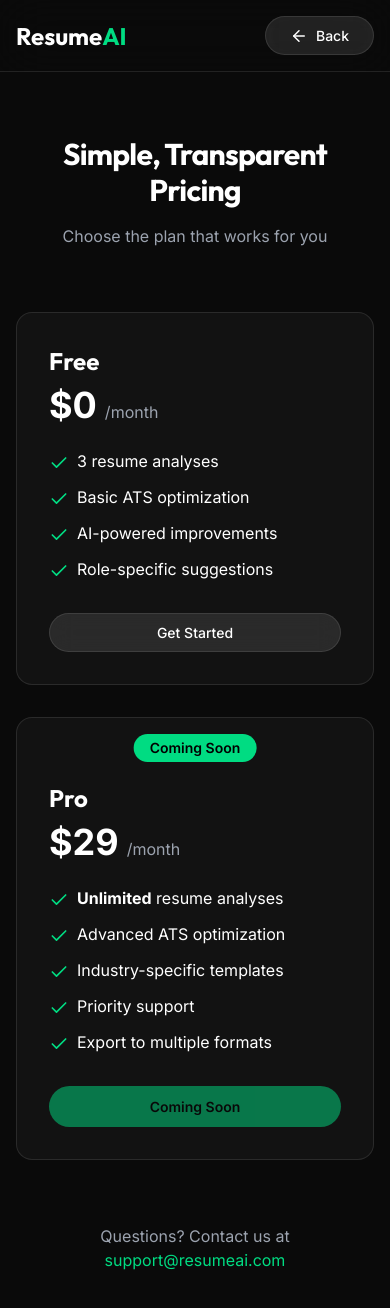
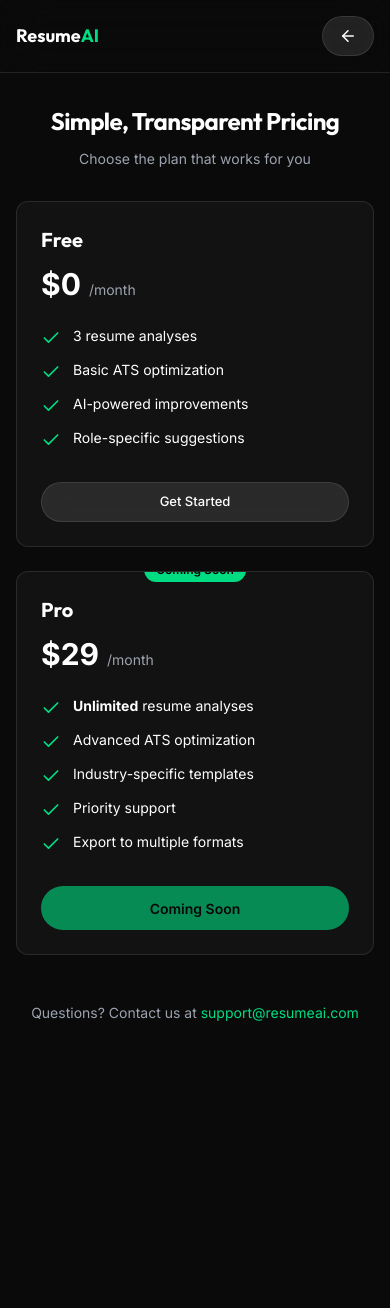
Before and after one commit to Tanmayjadhav2305/ResumeAI, a React (Create React App) app in the folder frontend/: page /pricing in a window 390 px wide. Shown: the top 1308 px of the page. After the commit the page ends 1055 px from the top, so only its background shows below. Built offline with nearby package versions, Linux system fonts and the light colour scheme.

Commit message:
Improvement: Enhanced frontend responsiveness and UX - mobile-first design, touch-friendly buttons, responsive layouts, improved accessibility

```diff
--- a/frontend/src/App.css
+++ b/frontend/src/App.css
@@ -31,6 +31,10 @@ h1, h2, h3, h4, h5, h6 {
   border: none;
   cursor: pointer;
   font-size: 1rem;
+  min-height: 48px;
+  display: inline-flex;
+  align-items: center;
+  justify-content: center;
 }
 
 .btn-primary:hover {
@@ -41,6 +45,19 @@ h1, h2, h3, h4, h5, h6 {
 
 .btn-primary:active {
   transform: scale(0.98);
+}
+
+.btn-primary:disabled {
+  opacity: 0.6;
+  cursor: not-allowed;
+}
+
+@media (max-width: 640px) {
+  .btn-primary {
+    padding: 0.625rem 1.25rem;
+    font-size: 0.9375rem;
+    min-height: 44px;
+  }
 }
 
 .btn-secondary {
@@ -54,10 +71,28 @@ h1, h2, h3, h4, h5, h6 {
   transition: all 0.3s;
   cursor: pointer;
   font-size: 0.875rem;
+  min-height: 44px;
+  display: inline-flex;
+  align-items: center;
+  justify-content: center;
+  white-space: nowrap;
 }
 
 .btn-secondary:hover {
   background: rgba(255, 255, 255, 0.2);
+}
+
+.btn-secondary:disabled {
+  opacity: 0.6;
+  cursor: not-allowed;
+}
+
+@media (max-width: 640px) {
+  .btn-secondary {
+    padding: 0.4rem 1rem;
+    font-size: 0.8125rem;
+    min-height: 40px;
+  }
 }
 
 .glass-card {
@@ -65,11 +100,18 @@ h1, h2, h3, h4, h5, h6 {
   border: 1px solid rgba(255, 255, 255, 0.1);
   border-radius: 1rem;
   overflow: hidden;
-  transition: border-color 0.3s;
+  transition: border-color 0.3s, transform 0.3s;
 }
 
 .glass-card:hover {
   border-color: rgba(0, 220, 130, 0.5);
+  transform: translateY(-2px);
+}
+
+@media (max-width: 640px) {
+  .glass-card {
+    border-radius: 0.75rem;
+  }
 }
 
 .score-ring-container {
@@ -149,7 +191,7 @@ h1, h2, h3, h4, h5, h6 {
 .upload-zone {
   border: 2px dashed rgba(255, 255, 255, 0.2);
   border-radius: 1rem;
-  padding: 2rem;
+  padding: 2rem 1rem;
   text-align: center;
   transition: all 0.3s;
   cursor: pointer;
@@ -165,8 +207,33 @@ h1, h2, h3, h4, h5, h6 {
   background: rgba(0, 220, 130, 0.1);
 }
 
+@media (max-width: 640px) {
+  .upload-zone {
+    padding: 1.5rem 1rem;
+  }
+}
+
 input[type="file"] {
   display: none;
+}
+
+input[type="email"],
+input[type="text"],
+textarea {
+  font-size: 16px;
+  transition: all 0.3s;
+}
+
+input[type="email"]:focus,
+input[type="text"]:focus,
+textarea:focus {
+  outline: none;
+}
+
+input::-webkit-outer-spin-button,
+input::-webkit-inner-spin-button {
+  -webkit-appearance: none;
+  margin: 0;
 }
 
 .navbar {
@@ -178,12 +245,30 @@ input[type="file"] {
   z-index: 50;
 }
 
+.navbar nav {
+  display: flex;
+  justify-content: space-between;
+  align-items: center;
+}
+
+@media (max-width: 640px) {
+  .navbar {
+    padding: 1rem !important;
+  }
+}
+
 .analysis-card {
   background: #121212;
   border: 1px solid rgba(255, 255, 255, 0.1);
   border-radius: 1rem;
   padding: 1.5rem;
   margin-bottom: 1rem;
+}
+
+@media (max-width: 640px) {
+  .analysis-card {
+    padding: 1rem;
+  }
 }
 
 .bullet-comparison {
@@ -248,6 +333,12 @@ input[type="file"] {
   .bullet-comparison {
     grid-template-columns: 1fr;
     gap: 1rem;
+    padding: 1rem;
+  }
+
+  .bullet-comparison .original p,
+  .bullet-comparison .improved p {
+    font-size: 0.875rem;
   }
 }
 
--- a/frontend/src/pages/Pricing.js
+++ b/frontend/src/pages/Pricing.js
@@ -7,10 +7,10 @@ const Pricing = ({ user }) => {
   return (
     <div className="min-h-screen bg-[#0A0A0A] text-white">
       {/* Navbar */}
-      <nav className="navbar px-4 md:px-8 py-4">
-        <div className="max-w-7xl mx-auto flex justify-between items-center">
+      <nav className="navbar px-4 sm:px-6 md:px-8 py-3 sm:py-4">
+        <div className="max-w-7xl mx-auto w-full flex justify-between items-center gap-4">
           <h1
-            className="text-2xl font-bold cursor-pointer"
+            className="text-lg sm:text-2xl font-bold cursor-pointer flex-shrink-0"
             style={{ fontFamily: 'Outfit, sans-serif' }}
             onClick={() => navigate('/')}
             data-testid="nav-logo"
@@ -23,53 +23,53 @@ const Pricing = ({ user }) => {
             data-testid="back-btn"
           >
             <ArrowLeft size={18} />
-            Back
+            <span className="hidden sm:inline">Back</span>
           </button>
         </div>
       </nav>
 
       {/* Pricing Section */}
-      <section className="px-4 md:px-8 py-16">
+      <section className="px-4 sm:px-6 md:px-8 py-8 sm:py-12 md:py-16">
         <div className="max-w-6xl mx-auto">
           <h1
-            className="text-3xl md:text-5xl font-bold tracking-tight mb-4 text-center"
+            className="text-2xl sm:text-4xl md:text-5xl font-bold tracking-tight mb-3 sm:mb-4 text-center"
             style={{ fontFamily: 'Outfit, sans-serif' }}
             data-testid="pricing-title"
           >
             Simple, Transparent Pricing
           </h1>
-          <p className="text-center text-gray-400 mb-16">
+          <p className="text-center text-gray-400 mb-8 sm:mb-16 text-sm sm:text-base px-2">
             Choose the plan that works for you
           </p>
 
-          <div className="grid grid-cols-1 md:grid-cols-2 gap-8 max-w-4xl mx-auto">
+          <div className="grid grid-cols-1 md:grid-cols-2 gap-6 sm:gap-8 max-w-4xl mx-auto">
             {/* Free Tier */}
-            <div className="glass-card p-8" data-testid="free-tier-card">
+            <div className="glass-card p-6 sm:p-8" data-testid="free-tier-card">
               <div className="mb-6">
-                <h3 className="text-2xl font-bold mb-2" style={{ fontFamily: 'Outfit, sans-serif' }}>
+                <h3 className="text-xl sm:text-2xl font-bold mb-3" style={{ fontFamily: 'Outfit, sans-serif' }}>
                   Free
                 </h3>
                 <div className="flex items-baseline gap-2">
-                  <span className="text-4xl font-bold">$0</span>
-                  <span className="text-gray-400">/month</span>
+                  <span className="text-3xl sm:text-4xl font-bold">$0</span>
+                  <span className="text-gray-400 text-sm sm:text-base">/month</span>
                 </div>
               </div>
               <ul className="space-y-3 mb-8">
-                <li className="flex items-start gap-2">
-                  <Check className="text-[#00DC82] mt-1" size={20} />
-                  <span>3 resume analyses</span>
+                <li className="flex items-start gap-3">
+                  <Check className="text-[#00DC82] mt-0.5 flex-shrink-0" size={20} />
+                  <span className="text-sm sm:text-base">3 resume analyses</span>
                 </li>
-                <li className="flex items-start gap-2">
-                  <Check className="text-[#00DC82] mt-1" size={20} />
-                  <span>Basic ATS optimization</span>
+                <li className="flex items-start gap-3">
+                  <Check className="text-[#00DC82] mt-0.5 flex-shrink-0" size={20} />
+                  <span className="text-sm sm:text-base">Basic ATS optimization</span>
                 </li>
-                <li className="flex items-start gap-2">
-                  <Check className="text-[#00DC82] mt-1" size={20} />
-                  <span>AI-powered improvements</span>
+                <li className="flex items-start gap-3">
+                  <Check className="text-[#00DC82] mt-0.5 flex-shrink-0" size={20} />
+                  <span className="text-sm sm:text-base">AI-powered improvements</span>
                 </li>
-                <li className="flex items-start gap-2">
-                  <Check className="text-[#00DC82] mt-1" size={20} />
-                  <span>Role-specific suggestions</span>
+                <li className="flex items-start gap-3">
+                  <Check className="text-[#00DC82] mt-0.5 flex-shrink-0" size={20} />
+                  <span className="text-sm sm:text-base">Role-specific suggestions</span>
                 </li>
               </ul>
               <button
@@ -82,41 +82,41 @@ const Pricing = ({ user }) => {
             </div>
 
             {/* Pro Tier */}
-            <div className="glass-card p-8 relative border-2 border-[#00DC82] pt-16" data-testid="pro-tier-card">
-              <div className="absolute top-4 left-1/2 transform -translate-x-1/2 z-10">
-                <span className="bg-[#00DC82] text-black px-4 py-1 rounded-full text-sm font-semibold inline-block">
+            <div className="glass-card p-6 sm:p-8 relative border-2 border-[#00DC82] sm:pt-16" data-testid="pro-tier-card">
+              <div className="absolute -top-4 sm:top-4 left-1/2 transform -translate-x-1/2 z-10">
+                <span className="bg-[#00DC82] text-black px-3 sm:px-4 py-1 rounded-full text-xs sm:text-sm font-semibold inline-block">
                   Coming Soon
                 </span>
               </div>
               <div className="mb-6">
-                <h3 className="text-2xl font-bold mb-2" style={{ fontFamily: 'Outfit, sans-serif' }}>
+                <h3 className="text-xl sm:text-2xl font-bold mb-3" style={{ fontFamily: 'Outfit, sans-serif' }}>
                   Pro
                 </h3>
                 <div className="flex items-baseline gap-2">
-                  <span className="text-4xl font-bold">$29</span>
-                  <span className="text-gray-400">/month</span>
+                  <span className="text-3xl sm:text-4xl font-bold">$29</span>
+                  <span className="text-gray-400 text-sm sm:text-base">/month</span>
                 </div>
               </div>
               <ul className="space-y-3 mb-8">
-                <li className="flex items-start gap-2">
-                  <Check className="text-[#00DC82] mt-1" size={20} />
-                  <span><strong>Unlimited</strong> resume analyses</span>
+                <li className="flex items-start gap-3">
+                  <Check className="text-[#00DC82] mt-0.5 flex-shrink-0" size={20} />
+                  <span className="text-sm sm:text-base"><strong>Unlimited</strong> resume analyses</span>
                 </li>
-                <li className="flex items-start gap-2">
-                  <Check className="text-[#00DC82] mt-1" size={20} />
-                  <span>Advanced ATS optimization</span>
+                <li className="flex items-start gap-3">
+                  <Check className="text-[#00DC82] mt-0.5 flex-shrink-0" size={20} />
+                  <span className="text-sm sm:text-base">Advanced ATS optimization</span>
                 </li>
-                <li className="flex items-start gap-2">
-                  <Check className="text-[#00DC82] mt-1" size={20} />
-                  <span>Industry-specific templates</span>
+                <li className="flex items-start gap-3">
+                  <Check className="text-[#00DC82] mt-0.5 flex-shrink-0" size={20} />
+                  <span className="text-sm sm:text-base">Industry-specific templates</span>
                 </li>
-                <li className="flex items-start gap-2">
-                  <Check className="text-[#00DC82] mt-1" size={20} />
-                  <span>Priority support</span>
+                <li className="flex items-start gap-3">
+                  <Check className="text-[#00DC82] mt-0.5 flex-shrink-0" size={20} />
+                  <span className="text-sm sm:text-base">Priority support</span>
                 </li>
-                <li className="flex items-start gap-2">
-                  <Check className="text-[#00DC82] mt-1" size={20} />
-                  <span>Export to multiple formats</span>
+                <li className="flex items-start gap-3">
+                  <Check className="text-[#00DC82] mt-0.5 flex-shrink-0" size={20} />
+                  <span className="text-sm sm:text-base">Export to multiple formats</span>
                 </li>
               </ul>
               <button
@@ -130,8 +130,8 @@ const Pricing = ({ user }) => {
           </div>
 
           {/* FAQ or Additional Info */}
-          <div className="mt-16 text-center">
-            <p className="text-gray-400">
+          <div className="mt-12 sm:mt-16 text-center">
+            <p className="text-gray-400 text-sm sm:text-base">
               Questions? Contact us at{" "}
               <a href="mailto:support@resumeai.com" className="text-[#00DC82] hover:underline">
                 support@resumeai.com
```
Also changed, not shown: frontend/src/pages/Analyze.js (+34 -33 lines), frontend/src/pages/Dashboard.js (+38 -43 lines), frontend/src/pages/Landing.js (+44 -42 lines), frontend/src/pages/Results.js (+36 -35 lines), 1 other file (tests, documents, lock files or other folders).
